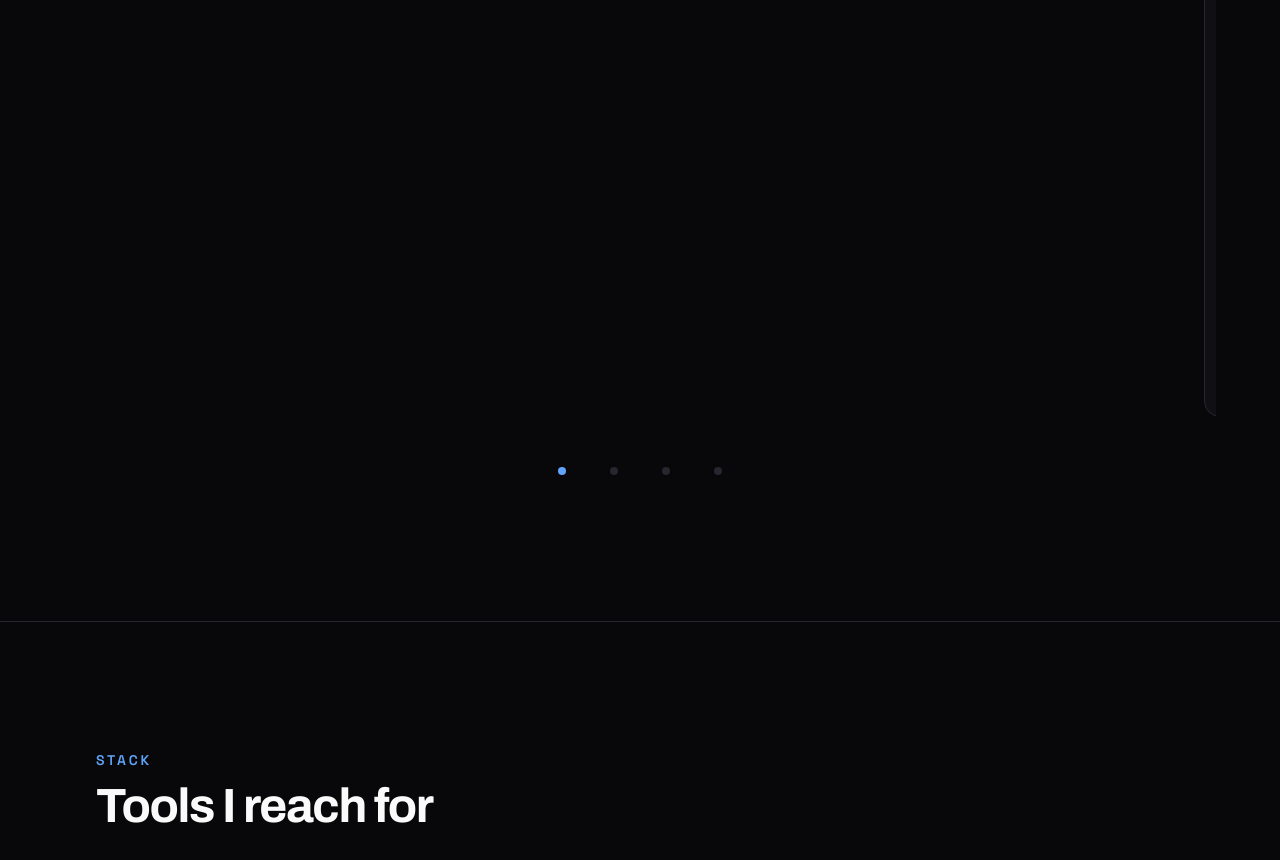
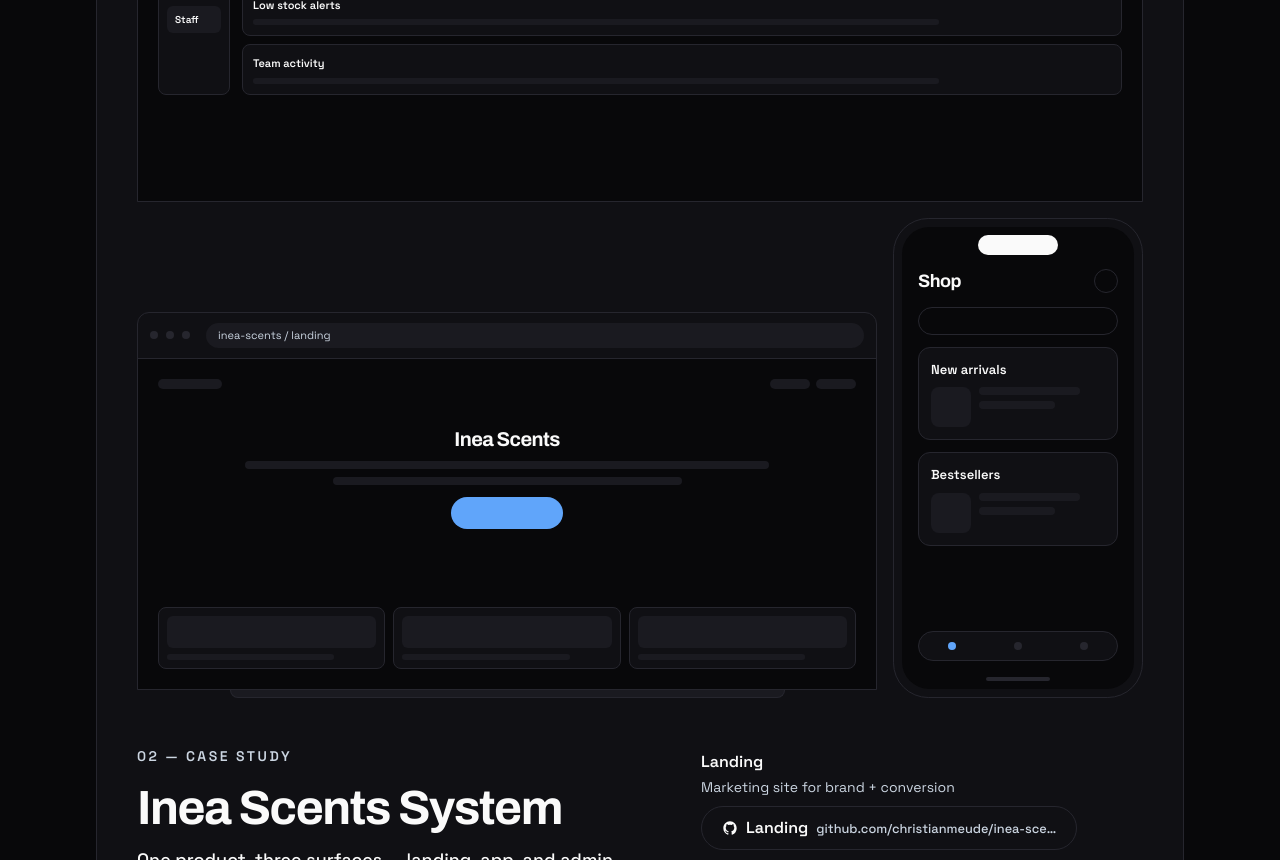
Before and after one commit to christianmeude/portfolio, a React (Vite) app: page / in a window 1280 px wide. Shown: the part 1940-2800 px from the top of the page. Built offline with nearby package versions, Linux system fonts and the light colour scheme.

Commit message:
feat: critique-driven pass — stacked work on desktop, surfaced Inea parts and repo URLs, distilled stack, honest copy feedback

```diff
--- a/src/components/Contact.tsx
+++ b/src/components/Contact.tsx
@@ -2,21 +2,28 @@
 import { EMAIL, GITHUB_PROFILE } from '../data/projects'
 
 export default function Contact() {
-  const [copied, setCopied] = useState(false)
+  const [copyState, setCopyState] = useState<'idle' | 'ok' | 'fail'>('idle')
+  const copied = copyState === 'ok'
 
   const copyEmail = async () => {
+    let ok = false
     try {
       await navigator.clipboard.writeText(EMAIL)
+      ok = true
     } catch {
-      const area = document.createElement('textarea')
-      area.value = EMAIL
-      document.body.appendChild(area)
-      area.select()
-      document.execCommand('copy')
-      document.body.removeChild(area)
+      try {
+        const area = document.createElement('textarea')
+        area.value = EMAIL
+        document.body.appendChild(area)
+        area.select()
+        ok = document.execCommand('copy')
+        document.body.removeChild(area)
+      } catch {
+        ok = false
+      }
     }
-    setCopied(true)
-    window.setTimeout(() => setCopied(false), 2500)
+    setCopyState(ok ? 'ok' : 'fail')
+    window.setTimeout(() => setCopyState('idle'), 2500)
   }
 
   return (
@@ -49,7 +56,7 @@
               <rect x="9" y="9" width="12" height="12" rx="2" stroke="currentColor" strokeWidth="2" />
               <path d="M5 15V5a2 2 0 0 1 2-2h10" stroke="currentColor" strokeWidth="2" strokeLinecap="round" />
             </svg>
-            {copied ? 'Copied to clipboard' : 'Copy email address'}
+            {copyState === 'fail' ? 'Copy failed — select the address below' : copied ? 'Copied to clipboard' : 'Copy email address'}
           </button>
           <a
             href={GITHUB_PROFILE}
@@ -66,6 +73,9 @@
         <p aria-live="polite" className="reveal mt-4 text-(--color-muted-foreground)">
           {EMAIL}
           {copied && <span className="ml-2 font-semibold text-(--color-accent)">— copied</span>}
+          {copyState === 'fail' && (
+            <span className="ml-2 font-semibold text-(--color-accent)">— copy failed, long-press to select</span>
+          )}
         </p>
         <div className="mt-16 flex flex-wrap items-center justify-between gap-4 border-t border-(--color-border) pt-6 text-sm text-(--color-muted-foreground)">
           <p>© {new Date().getFullYear()} Christian Meude. Static single-page portfolio.</p>
--- a/src/components/Stack.tsx
+++ b/src/components/Stack.tsx
@@ -53,9 +53,9 @@
           ))}
         </ul>
         <h3 className="reveal mt-10 text-sm font-semibold uppercase tracking-[0.18em] text-(--color-muted-foreground)">
-          Tools
+          Deploy
         </h3>
-        <ul className="reveal mt-4 flex flex-wrap gap-2.5" aria-label="Tools and platforms">
+        <ul className="reveal mt-4 flex flex-wrap gap-2.5" aria-label="Deploy and hosting">
           {TOOL_SKILLS.map((s) => (
             <Chip key={s.label} skill={s} />
           ))}
--- a/src/components/Work.tsx
+++ b/src/components/Work.tsx
@@ -38,6 +38,10 @@
   }, [count])
 
   const onTrackKeyDown = (e: React.KeyboardEvent) => {
+    const track = trackRef.current
+    if (!track) return
+    // Stacked (non-scrollable) on desktop: leave arrow keys to normal scrolling.
+    if (track.scrollWidth <= track.clientWidth + 1) return
     if (e.key === 'ArrowRight') {
       e.preventDefault()
       slideTo(active + 1)
@@ -77,7 +81,7 @@
           <h2 id="work-heading" className="font-display text-4xl font-bold sm:text-5xl">
             Selected work, proven in code
           </h2>
-          <div className="flex items-center gap-2" role="group" aria-label="Carousel controls">
+          <div className="flex items-center gap-2 lg:hidden" role="group" aria-label="Carousel controls">
             <CarouselArrow direction="prev" onPress={() => slideTo(active - 1)} />
             <CarouselArrow direction="next" onPress={() => slideTo(active + 1)} />
           </div>
@@ -89,20 +93,20 @@
           aria-label="Selected projects. Use left and right arrow keys to move between projects."
           tabIndex={0}
           onKeyDown={onTrackKeyDown}
-          className="carousel reveal -mx-5 mt-10 flex gap-5 overflow-x-auto px-5 pb-2 sm:-mx-8 sm:px-8"
+          className="carousel reveal -mx-5 mt-10 flex gap-5 overflow-x-auto px-5 pb-2 sm:-mx-8 sm:px-8 lg:mx-0 lg:grid lg:gap-12 lg:overflow-visible lg:px-0 lg:pb-0"
         >
           {PROJECTS.map((p, i) => (
-            <div key={p.slug} className="carousel-slide min-w-full" role="group" aria-roledescription="slide" aria-label={`${i + 1} of ${count}: ${p.title}`}>
+            <div key={p.slug} className="carousel-slide min-w-full lg:min-w-0" role="group" aria-roledescription="slide" aria-label={`${i + 1} of ${count}: ${p.title}`}>
               <WorkCard project={p} index={String(i + 1).padStart(2, '0')} />
             </div>
           ))}
         </div>
-        <div className="mt-6 flex items-center justify-center gap-2" role="group" aria-label="Choose project">
+        <div className="mt-6 flex items-center justify-center gap-2 lg:hidden" role="group" aria-label="Choose project">
           {PROJECTS.map((p, i) => (
             <button
               key={p.slug}
               type="button"
-              aria-current={i === active}
+              aria-current={i === active ? true : undefined}
               aria-label={`Show ${p.title}`}
               onClick={() => slideTo(i)}
               className={`inline-flex min-h-[44px] min-w-[44px] cursor-pointer items-center justify-center rounded-full transition-colors duration-200 ${
--- a/src/components/WorkCard.tsx
+++ b/src/components/WorkCard.tsx
@@ -123,7 +123,23 @@
           </div>
         </div>
         <div className="flex flex-col gap-3 lg:pt-1">
-          {links.length > 0 ? (
+          {project.parts ? (
+            <ul className="flex flex-col gap-5">
+              {project.parts.map((part) => (
+                <li key={part.label}>
+                  <p className="font-semibold text-(--color-foreground)">{part.label}</p>
+                  <p className="mt-0.5 text-sm leading-relaxed text-(--color-muted-foreground)">
+                    {part.detail}
+                  </p>
+                  {part.url && (
+                    <div className="mt-2">
+                      <RepoLink label={part.label} url={part.url} />
+                    </div>
+                  )}
+                </li>
+              ))}
+            </ul>
+          ) : links.length > 0 ? (
             links.map((l) => (
               <div key={l.url}>
                 <RepoLink label={l.label} url={l.url} />
--- a/src/data/skills.ts
+++ b/src/data/skills.ts
@@ -1,18 +1,11 @@
 import {
-  siAndroidstudio,
-  siAnthropic,
   siDart,
   siExpo,
-  siFirebase,
   siFlutter,
   siGit,
   siInertia,
   siLaravel,
-  siMongodb,
   siNeon,
-  siOpencode,
-  siOpenjdk,
-  siPhp,
   siPostgresql,
   siReact,
   siRender,
@@ -60,20 +53,10 @@
   { label: 'TypeScript', mark: brand(siTypescript) },
   { label: 'PostgreSQL', mark: brand(siPostgresql) },
   { label: 'Git', mark: brand(siGit) },
-  { label: 'Firebase', mark: brand(siFirebase) },
-  { label: 'MongoDB', mark: brand(siMongodb) },
-  { label: 'Java', mark: brand(siOpenjdk) },
-  { label: 'PHP', mark: brand(siPhp) },
 ]
 
 export const TOOL_SKILLS: Skill[] = [
   { label: 'Render', mark: brand(siRender) },
   { label: 'Vercel', mark: brand(siVercel) },
   { label: 'Neon', mark: brand(siNeon) },
-  { label: 'Claude', mark: brand(siAnthropic) },
-  { label: 'Antigravity', mark: letters('AG') },
-  { label: 'Codex', mark: letters('Cx') },
-  { label: 'OpenCode', mark: brand(siOpencode) },
-  { label: 'VSCode', mark: letters('VS') },
-  { label: 'Android Studio', mark: brand(siAndroidstudio) },
 ]
--- a/src/index.css
+++ b/src/index.css
@@ -239,34 +239,16 @@
   flex-shrink: 0;
 }
 
-/* ---- Repository hover-reveal link ---- */
+/* ---- Repository link: short label + always-visible URL ---- */
 
 .repo-link .repo-url {
-  display: none;
+  display: inline-block;
+  vertical-align: bottom;
   max-width: 240px;
   overflow: hidden;
   text-overflow: ellipsis;
   white-space: nowrap;
+  font-size: 0.8rem;
+  font-weight: 500;
+  color: var(--color-muted-foreground);
 }
-
-@media (hover: hover) {
-  .repo-link:hover .repo-short,
-  .repo-link:focus-visible .repo-short {
-    display: none;
-  }
-  .repo-link:hover .repo-url,
-  .repo-link:focus-visible .repo-url {
-    display: inline-block;
-    vertical-align: bottom;
-  }
-}
-
-@media (hover: none) {
-  .repo-link .repo-short {
-    display: none;
-  }
-  .repo-link .repo-url {
-    display: inline-block;
-    vertical-align: bottom;
-  }
-}
```
Also changed, not shown: 2 other files (tests, documents, lock files or other folders).
